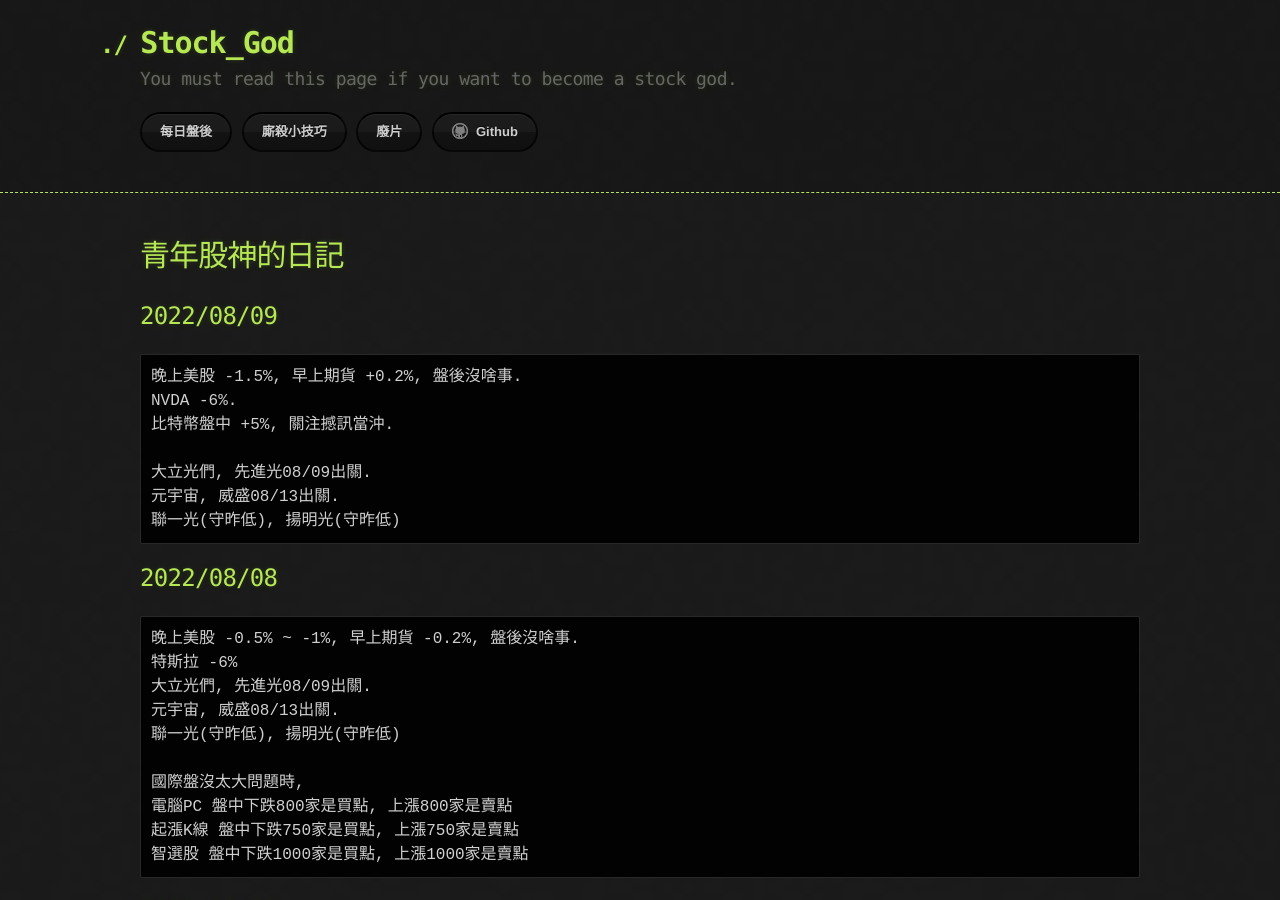
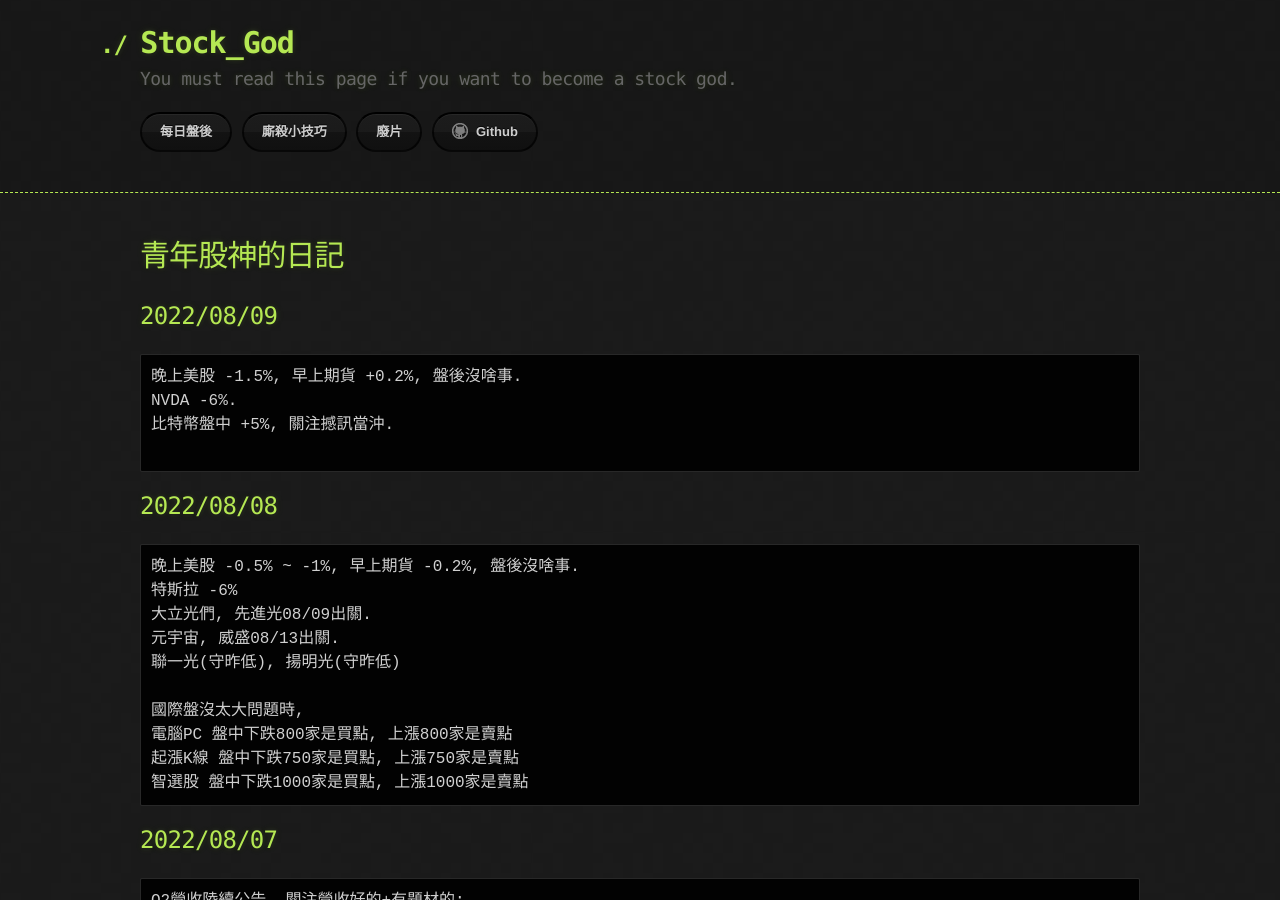
Before and after one commit to lepg5487/Stock_God, a Jekyll site: the page built from index.md, in a window 1280 px wide and 900 px high. Built offline with Jekyll 4.4.1, drawn with Linux system fonts in a browser that asks for light colours; our own code applies the rules of GitHub Pages for plain Markdown files.

Commit message:
Update index.md

````diff
--- a/index.md
+++ b/index.md
@@ -10,9 +10,6 @@ layout: testlayouts
 NVDA -6%.
 比特幣盤中 +5%, 關注撼訊當沖.
 
-大立光們, 先進光08/09出關.
-元宇宙, 威盛08/13出關.
-聯一光(守昨低), 揚明光(守昨低)
 ```
 
 ## 2022/08/08
````
